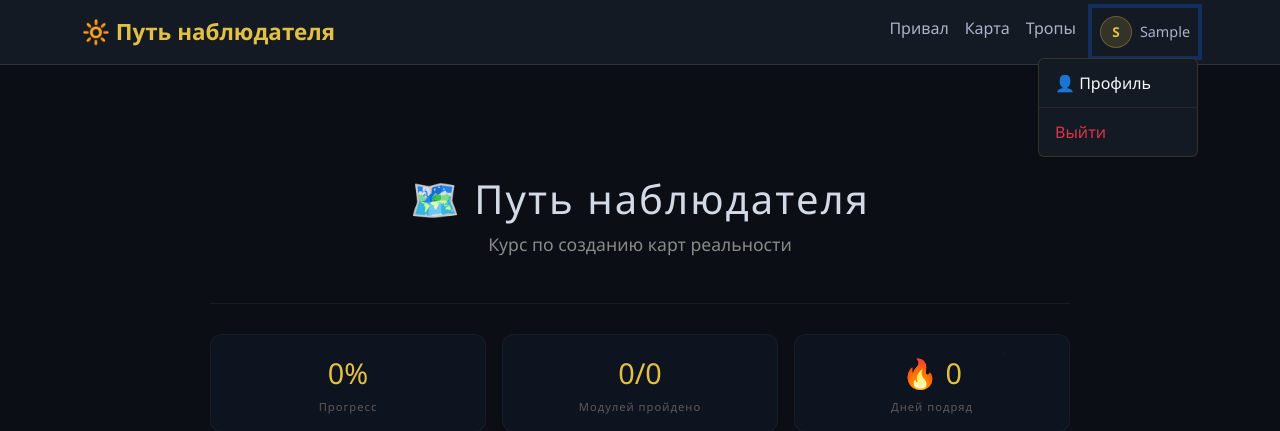
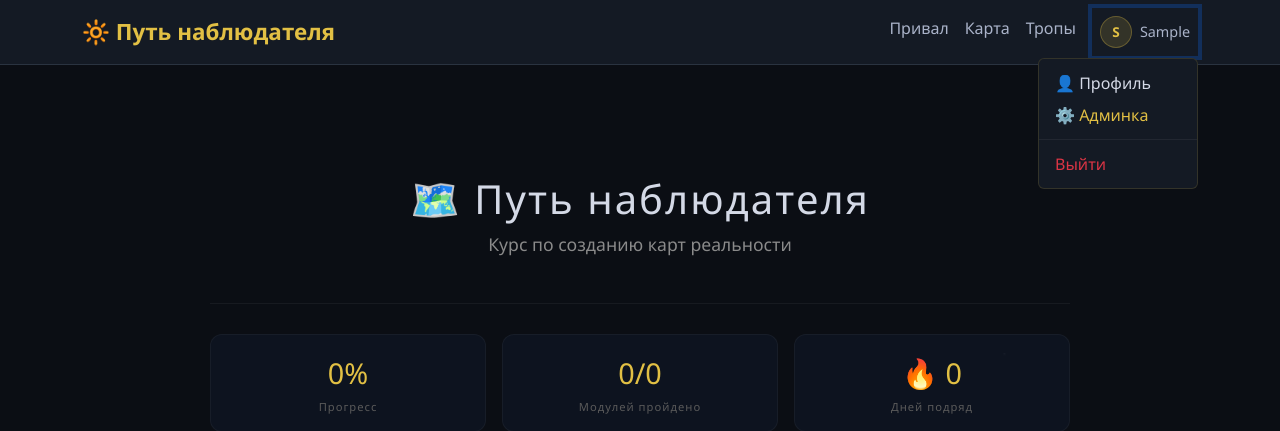
Before and after one commit to Aaantooon/Observatory, a Django app: page /course/ in a window 1280 px wide, after a click that opens the changed part. Shown: the top 431 px of the page. Run offline with Django 5.2, Linux system fonts and the light colour scheme; the visitor is signed in with stand-in values (Sample User, id 1); data comes from the database, SQL or seed files in the repository; data that the repository does not hold is empty; parts of the project's set-up code (start-up, migrations or seed data) failed here and were passed over.

Commit message:
fix: настройка VK OAuth и кнопка входа

```diff
--- a/templates/base.html
+++ b/templates/base.html
@@ -140,6 +140,31 @@
                 border: 1px solid #2a3340;
             }
         }
+
+        .dropdown-menu {
+            background: #141a24 !important;
+            border: 1px solid rgba(226, 192, 68, 0.15) !important;
+        }
+        .dropdown-item {
+            color: #d4d9e6 !important;
+            background: transparent !important;
+        }
+        .dropdown-item:hover {
+            background: rgba(226, 192, 68, 0.08) !important;
+            color: #e2c044 !important;
+        }
+        .dropdown-item.text-warning {
+            color: #e2c044 !important;
+        }
+        .dropdown-item.text-danger {
+            color: #dc3545 !important;
+        }
+        .dropdown-item.text-danger:hover {
+            color: #ff6b7a !important;
+        }
+        .dropdown-divider {
+            border-color: rgba(255,255,255,0.06) !important;
+        }
     </style>
     {% block extra_head %}{% endblock %}
 </head>
@@ -159,7 +184,7 @@
                 <li class="nav-item"><a class="nav-link {% if '/flashlight/' in request.path %}active{% endif %}" href="{% url 'flashlight' %}">Карта</a></li>
                 <li class="nav-item"><a class="nav-link {% if '/put/' in request.path %}active{% endif %}" href="{% url 'put' %}">Тропы</a></li>
 
-                <!-- ===== АВТОРИЗАЦИЯ ===== -->
+                <!-- ===== АВТОРИЗАЦИЯ ЧЕРЕЗ VK ===== -->
                 {% if user.is_authenticated %}
                     <li class="nav-item ms-2 dropdown">
                         <a class="nav-link d-flex align-items-center gap-2" href="#" role="button" data-bs-toggle="dropdown">
@@ -168,19 +193,25 @@
                             </span>
                             <span style="font-size:0.9rem;">{{ user.first_name|default:user.username }}</span>
                         </a>
-                        <ul class="dropdown-menu dropdown-menu-end" style="background:#141a24;border:1px solid rgba(226,192,68,0.15);">
-                            <li><a class="dropdown-item text-light" href="{% url 'profile' %}" style="background:transparent;">👤 Профиль</a></li>
-                            <li><hr class="dropdown-divider" style="border-color:rgba(255,255,255,0.06);"></li>
+                        <ul class="dropdown-menu dropdown-menu-end">
+                            <li><a class="dropdown-item" href="{% url 'profile' %}">👤 Профиль</a></li>
+                            <!-- Админка — только для админов -->
+                            {% if user.is_superuser or user.is_staff %}
+                                <li><a class="dropdown-item text-warning" href="{% url 'admin:index' %}">⚙️ Админка</a></li>
+                            {% endif %}
+                            <li><hr class="dropdown-divider"></li>
                             <li>
                                 <form method="post" action="{% url 'logout' %}">
                                     {% csrf_token %}
-                                    <button type="submit" class="dropdown-item text-danger" style="background:transparent;border:none;">Выйти</button>
+                                    <button type="submit" class="dropdown-item text-danger" style="border:none;background:none;width:100%;text-align:left;">Выйти</button>
                                 </form>
                             </li>
                         </ul>
                     </li>
                 {% else %}
-                    <li class="nav-item ms-2"><a class="nav-link btn-lantern px-3 rounded-pill" href="{% url 'vk_login_start' %}">Войти через VK</a></li>
+                    <li class="nav-item ms-2">
+                        <a class="nav-link btn-lantern px-3 rounded-pill" href="{% url 'social:begin' 'vk' %}">Войти через VK</a>
+                    </li>
                 {% endif %}
             </ul>
         </div>
```
